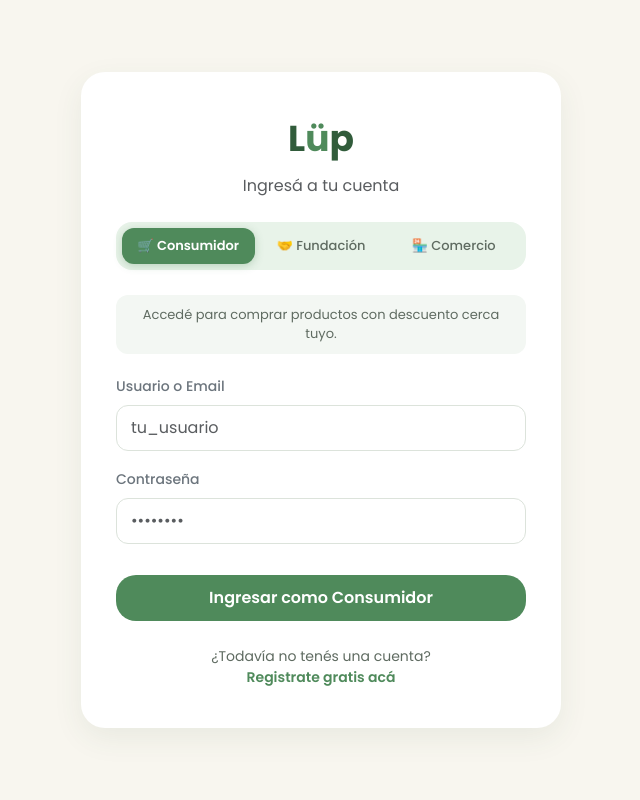
After one commit to Code7C26/LUP, a Django app: page /usuarios/login/ in a window 1280 px wide. The commit adds this page. Shown: the whole page, without its empty margins (319-959 px from the left). Run offline with Django 5.2, Linux system fonts and the light colour scheme.

Commit message:
agregue toda la parte de login y el balance de MVP de agosto

```diff
--- a/scr/bd_lup/users/urls.py
+++ b/scr/bd_lup/users/urls.py
@@ -1,6 +1,8 @@
 from django.urls import path
-from scr.bd_lup.users.views import registrar_usuario
+from . import views
 
 urlpatterns = [
-    path('registro/', registrar_usuario, name='registro'),
+    path('login/', views.login_view, name='login'),
+    path('logout/', views.logout_view, name='logout'),
+    path('register/', views.register_view, name='register'),
 ]
--- a/scr/bd_lup/users/views.py
+++ b/scr/bd_lup/users/views.py
@@ -1,12 +1,45 @@
 from django.shortcuts import render, redirect
-from scr.bd_lup.users.forms import RegistroUsuarioForm
+from django.contrib.auth import login, logout, authenticate
+from django.contrib.auth.forms import AuthenticationForm
+from django.shortcuts import redirect
+from django.contrib.auth import logout
+from .forms import RegistroUsuarioForm
+from django.contrib.auth import login
 
-def registrar_usuario(request):
+def login_view(request):
+    if request.method == 'POST':
+        form = AuthenticationForm(request, data=request.POST)
+        user_type = request.POST.get('user_type', 'consumidor') # Lee cuál pestaña usó
+
+        if form.is_valid():
+            user = form.get_user()
+            login(request, user)
+
+            # Redirección según el tipo de perfil al que ingrese
+            if user_type == 'comercio':
+                return redirect('/') # Redirigir a panel de comercio cuando lo tengas
+            elif user_type == 'fundacion':
+                return redirect('/') # Redirigir a panel de fundaciones
+            else:
+                return redirect('/productos/') # Los consumidores van a los productos
+    else:
+        form = AuthenticationForm()
+
+    return render(request, 'users/login.html', {'form': form})
+
+
+def register_view(request):
     if request.method == 'POST':
         form = RegistroUsuarioForm(request.POST)
         if form.is_valid():
-            form.save()
-            return redirect('login')
+            usuario = form.save()
+            login(request, usuario)  # Inicia sesión automáticamente tras el registro
+            return redirect('/')  # Redirige al Home
     else:
         form = RegistroUsuarioForm()
-    return render(request, 'users/registro.html', {'form': form})
+
+    return render(request, 'users/register.html', {'form': form})
+
+def logout_view(request):
+    logout(request)
+    return redirect('/')
--- a/scr/templates/home.HTML
+++ b/scr/templates/home.HTML
@@ -237,7 +237,7 @@
                 L<span>ü</span>p
             </a>
 
-            <a href="/users/login/" class="btn btn-login">
+            <a href="/usuarios/login/" class="btn btn-login">
                 Iniciar sesión
             </a>
 
--- /dev/null
+++ b/scr/templates/users/login.HTML
@@ -0,0 +1,248 @@
+<!DOCTYPE html>
+<html lang="es">
+<head>
+    <meta charset="UTF-8">
+    <meta name="viewport" content="width=device-width, initial-scale=1.0">
+    <title>Lüp - Iniciar Sesión</title>
+
+    <!-- Bootstrap CSS y JS -->
+    <link href="https://cdn.jsdelivr.net/npm/bootstrap@5.3.0/dist/css/bootstrap.min.css" rel="stylesheet">
+    <script src="https://cdn.jsdelivr.net/npm/bootstrap@5.3.0/dist/js/bootstrap.bundle.min.js"></script>
+
+    <!-- Google Fonts -->
+    <link rel="preconnect" href="https://fonts.googleapis.com">
+    <link rel="preconnect" href="https://fonts.gstatic.com" crossorigin>
+    <link href="https://fonts.googleapis.com/css2?family=Poppins:wght@400;500;600;700&display=swap" rel="stylesheet">
+
+    <style>
+        :root {
+            --verde-lup: #4F8A5B;
+            --verde-oscuro: #315C3B;
+            --verde-claro: #E8F3E9;
+            --crema: #F8F6EF;
+            --gris: #5F6B61;
+        }
+
+        body {
+            font-family: 'Poppins', sans-serif;
+            background-color: var(--crema);
+            color: #26352A;
+            min-height: 100vh;
+            display: flex;
+            align-items: center;
+            justify-content: center;
+            padding: 20px 0;
+        }
+
+        .login-card {
+            background: white;
+            border-radius: 24px;
+            padding: 40px 35px;
+            box-shadow: 0 10px 30px rgba(49, 92, 59, 0.08);
+            width: 100%;
+            max-width: 480px;
+        }
+
+        .logo {
+            font-size: 36px;
+            font-weight: 700;
+            color: var(--verde-oscuro);
+            text-decoration: none;
+            display: block;
+            text-align: center;
+        }
+
+        .logo span {
+            color: var(--verde-lup);
+        }
+
+        .nav-pills {
+            background-color: var(--verde-claro);
+            padding: 6px;
+            border-radius: 16px;
+            margin-bottom: 25px;
+        }
+
+        .nav-pills .nav-link {
+            color: var(--gris);
+            font-weight: 500;
+            font-size: 13px;
+            border-radius: 12px;
+            padding: 8px 10px;
+            transition: all 0.2s ease;
+        }
+
+        .nav-pills .nav-link.active {
+            background-color: var(--verde-lup);
+            color: white;
+            font-weight: 600;
+            box-shadow: 0 2px 8px rgba(79, 138, 91, 0.3);
+        }
+
+        .form-control {
+            border-radius: 12px;
+            padding: 10px 14px;
+            border: 1px solid #DCE3DB;
+        }
+
+        .form-control:focus {
+            border-color: var(--verde-lup);
+            box-shadow: 0 0 0 0.25rem rgba(79, 138, 91, 0.2);
+        }
+
+        .btn-lup {
+            background-color: var(--verde-lup);
+            color: white;
+            border-radius: 20px;
+            padding: 11px;
+            font-weight: 600;
+            width: 100%;
+            border: none;
+            margin-top: 15px;
+            transition: background-color 0.2s ease;
+        }
+
+        .btn-lup:hover {
+            background-color: var(--verde-oscuro);
+            color: white;
+        }
+
+        .type-description {
+            font-size: 13px;
+            color: var(--gris);
+            text-align: center;
+            margin-bottom: 20px;
+            background-color: #F3F7F3;
+            padding: 10px;
+            border-radius: 12px;
+        }
+
+        .login-footer {
+            text-align: center;
+            margin-top: 25px;
+            font-size: 14px;
+            color: var(--gris);
+        }
+
+        .login-footer a {
+            color: var(--verde-lup);
+            font-weight: 600;
+            text-decoration: none;
+        }
+
+        .login-footer a:hover {
+            text-decoration: underline;
+        }
+    </style>
+</head>
+<body>
+
+    <div class="login-card">
+
+        <!-- LOGO -->
+        <a href="/" class="logo mb-2">L<span>ü</span>p</a>
+        <p class="text-center text-muted fs-6 mb-4">Ingresá a tu cuenta</p>
+
+        <!-- SELECCIÓN DE TIPO DE USUARIO -->
+        <ul class="nav nav-pills nav-justified" id="userTypeTab" role="tablist">
+            <li class="nav-item" role="presentation">
+                <button class="nav-link active" id="consumidor-tab" data-bs-toggle="pill" data-bs-target="#consumidor" type="button" role="tab">
+                    🛒 Consumidor
+                </button>
+            </li>
+            <li class="nav-item" role="presentation">
+                <button class="nav-link" id="fundacion-tab" data-bs-toggle="pill" data-bs-target="#fundacion" type="button" role="tab">
+                    🤝 Fundación
+                </button>
+            </li>
+            <li class="nav-item" role="presentation">
+                <button class="nav-link" id="comercio-tab" data-bs-toggle="pill" data-bs-target="#comercio" type="button" role="tab">
+                    🏪 Comercio
+                </button>
+            </li>
+        </ul>
+
+        <!-- CONTENIDO DE LOS FORMULARIOS -->
+        <div class="tab-content" id="userTypeTabContent">
+
+            <!-- 1. CONSUMIDOR -->
+            <div class="tab-pane fade show active" id="consumidor" role="tabpanel">
+                <div class="type-description">
+                    Accedé para comprar productos con descuento cerca tuyo.
+                </div>
+                <form method="post">
+                    {% csrf_token %}
+                    <input type="hidden" name="user_type" value="consumidor">
+
+                    <div class="mb-3">
+                        <label class="form-label text-secondary small fw-medium">Usuario o Email</label>
+                        <input type="text" name="username" class="form-control" placeholder="tu_usuario" required>
+                    </div>
+
+                    <div class="mb-3">
+                        <label class="form-label text-secondary small fw-medium">Contraseña</label>
+                        <input type="password" name="password" class="form-control" placeholder="••••••••" required>
+                    </div>
+
+                    <button type="submit" class="btn btn-lup">Ingresar como Consumidor</button>
+                </form>
+            </div>
+
+            <!-- 2. FUNDACIÓN / MERENDERO -->
+            <div class="tab-pane fade" id="fundacion" role="tabpanel">
+                <div class="type-description">
+                    Accedé para solicitar o recibir donaciones de alimentos.
+                </div>
+                <form method="post">
+                    {% csrf_token %}
+                    <input type="hidden" name="user_type" value="fundacion">
+
+                    <div class="mb-3">
+                        <label class="form-label text-secondary small fw-medium">Email institucional o Usuario</label>
+                        <input type="text" name="username" class="form-control" placeholder="organizacion@lup.org" required>
+                    </div>
+
+                    <div class="mb-3">
+                        <label class="form-label text-secondary small fw-medium">Contraseña</label>
+                        <input type="password" name="password" class="form-control" placeholder="••••••••" required>
+                    </div>
+
+                    <button type="submit" class="btn btn-lup">Ingresar como Fundación</button>
+                </form>
+            </div>
+
+            <!-- 3. COMERCIO -->
+            <div class="tab-pane fade" id="comercio" role="tabpanel">
+                <div class="type-description">
+                    Gestioná tus productos en oferta y donaciones publicadas.
+                </div>
+                <form method="post">
+                    {% csrf_token %}
+                    <input type="hidden" name="user_type" value="comercio">
+
+                    <div class="mb-3">
+                        <label class="form-label text-secondary small fw-medium">Usuario del Comercio</label>
+                        <input type="text" name="username" class="form-control" placeholder="mi_comercio" required>
+                    </div>
+
+                    <div class="mb-3">
+                        <label class="form-label text-secondary small fw-medium">Contraseña</label>
+                        <input type="password" name="password" class="form-control" placeholder="••••••••" required>
+                    </div>
+
+                    <button type="submit" class="btn btn-lup">Ingresar a mi Comercio</button>
+                </form>
+            </div>
+
+        </div>
+
+        <!-- FOOTER -->
+        <div class="login-footer">
+            ¿Todavía no tenés una cuenta? <br>
+            <a href="/usuarios/register/">Registrate gratis acá</a>
+        </div>
+
+    </div>
+
+</body>
+</html>
```
Also changed, not shown: scr/templates/catalogo_productos.HTML (+155 -27 lines), scr/templates/users/register.HTML (added, +119 -0 lines), jpg/Balance Real del MVP - 31-08.jpg (added).
